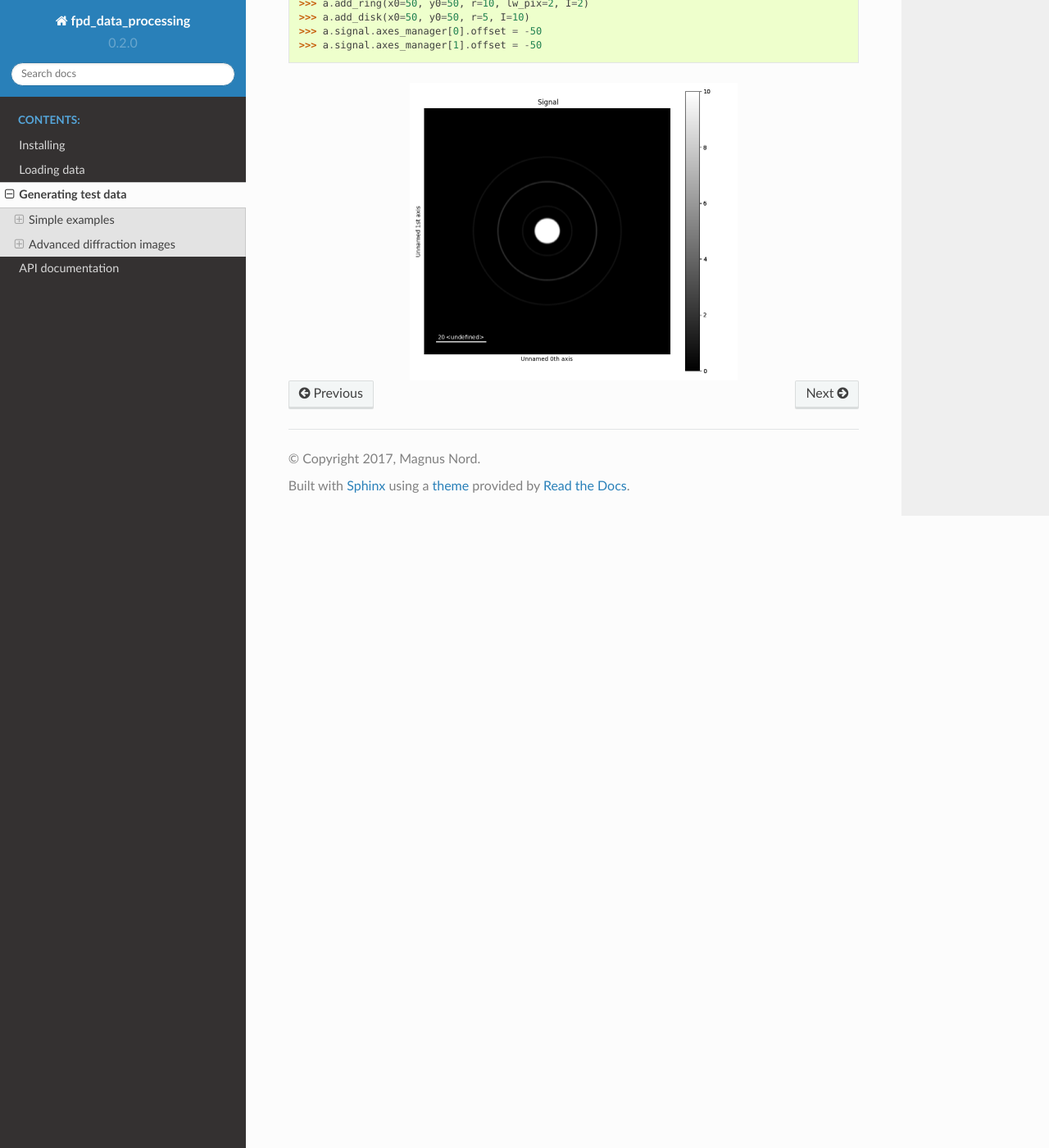
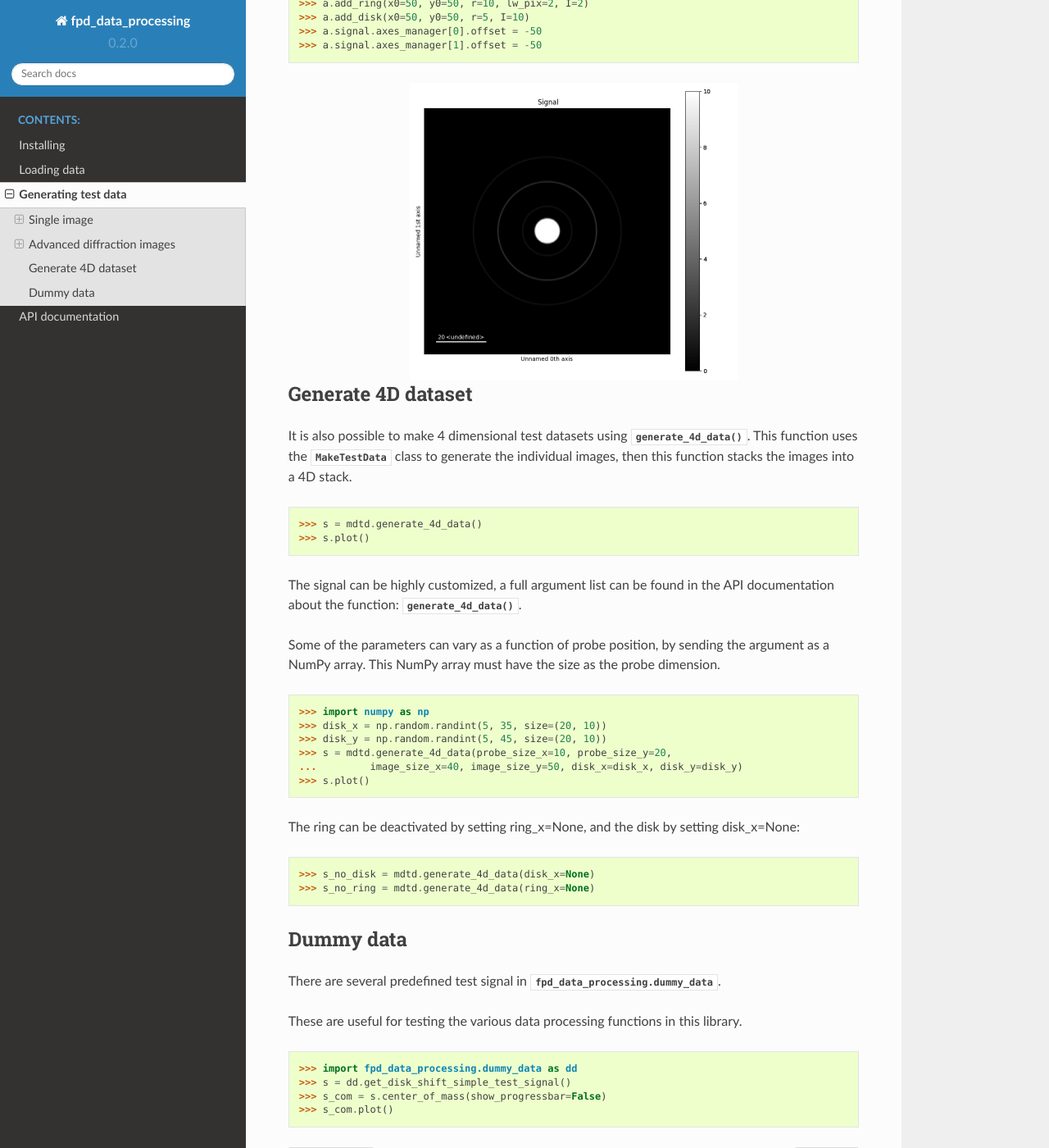
Before and after one commit to pyxem/pyxem, a Sphinx documentation site: the page built from doc/generate_test_data.rst, in a window 1280 px wide and 1400 px high, scrolled down 4231 px. Shown: the whole window at 82% size. Built offline with Sphinx 7.4.7 and the Read the Docs theme 2.0.0, drawn with Linux system fonts in a browser that asks for light colours; some of the changed text lies outside the part shown.

Commit message:
doc: improve user guide on how to generate test datasets
Also add some more parts of the code to the API documentation

```diff
--- a/doc/generate_test_data.rst
+++ b/doc/generate_test_data.rst
@@ -11,8 +11,8 @@ Test data can be used as a dummy dataset to test processing methods.
 
     >>> import fpd_data_processing.make_diffraction_test_data as mdtd
 
-Simple examples
----------------
+Single image
+------------
 
 Generating a default image
 ##############################
@@ -145,3 +145,51 @@ By setting the offset of the axes_manager as below, the coordinates of the centr
 .. image:: images/doc/TestData_offset.png
     :scale: 50 %
     :align: center
+
+
+Generate 4D dataset
+-------------------
+
+It is also possible to make 4 dimensional test datasets using :py:func:`~fpd_data_processing.make_diffraction_test_data.generate_4d_data`.
+This function uses the :py:class:`~fpd_data_processing.make_diffraction_test_data.MakeTestData` class to generate the individual images, then this function stacks the images into a 4D stack.
+
+.. code-block:: python
+
+    >>> s = mdtd.generate_4d_data()
+    >>> s.plot()
+
+The signal can be highly customized, a full argument list can be found in the API documentation about the function: :py:func:`~fpd_data_processing.make_diffraction_test_data.generate_4d_data`.
+
+Some of the parameters can vary as a function of probe position, by sending the argument as a NumPy array.
+This NumPy array must have the size as the probe dimension.
+
+.. code-block:: python
+
+    >>> import numpy as np
+    >>> disk_x = np.random.randint(5, 35, size=(20, 10))
+    >>> disk_y = np.random.randint(5, 45, size=(20, 10))
+    >>> s = mdtd.generate_4d_data(probe_size_x=10, probe_size_y=20,
+    ...         image_size_x=40, image_size_y=50, disk_x=disk_x, disk_y=disk_y)
+    >>> s.plot()
+
+The ring can be deactivated by setting ring_x=None, and the disk by setting disk_x=None:
+
+.. code-block:: python
+
+    >>> s_no_disk = mdtd.generate_4d_data(disk_x=None)
+    >>> s_no_ring = mdtd.generate_4d_data(ring_x=None)
+
+
+Dummy data
+----------
+
+There are several predefined test signal in :py:mod:`fpd_data_processing.dummy_data`.
+
+These are useful for testing the various data processing functions in this library.
+
+.. code-block:: python
+
+    >>> import fpd_data_processing.dummy_data as dd
+    >>> s = dd.get_disk_shift_simple_test_signal()
+    >>> s_com = s.center_of_mass(show_progressbar=False)
+    >>> s_com.plot()
```
Also changed, not shown: other parts of doc/generate_test_data.rst (+1 -1 lines), doc/api.rst (+12 -0 lines).
